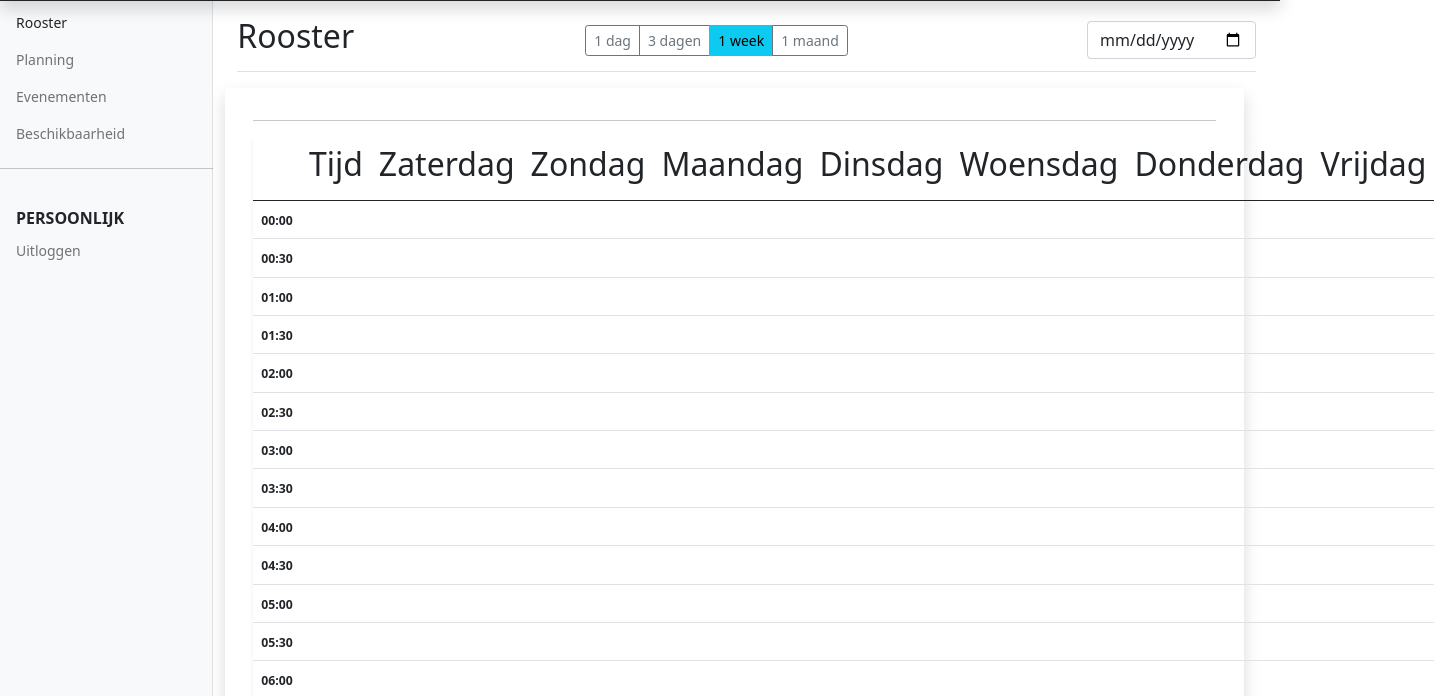
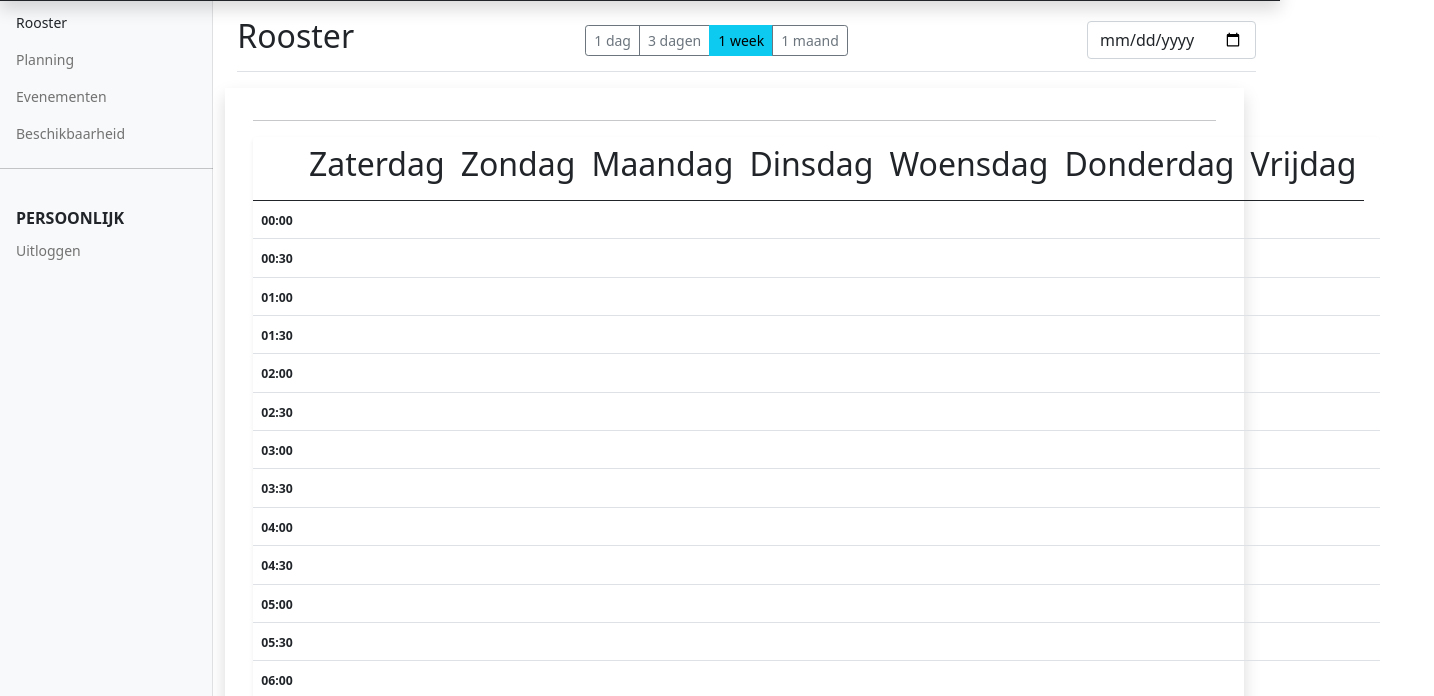
Before and after one commit to Development-Incea-Web-Solutions/Beachline, a plain HTML site: page rooster-1-week.html in a window 1280 px wide. Shown: the part 100-796 px from the top of the page, 1434 px wide, since content can reach past the window. Drawn offline with nearby package versions, Linux system fonts and the light colour scheme.

Commit message:
Bo | Removed 'tijd' from template

```diff
--- a/rooster-1-week.html
+++ b/rooster-1-week.html
@@ -92,9 +92,9 @@
                         <table class="table table-hover table-fit table-responsive shadow-sm p-3 mb-5  rounded">
                             <thead>
                                 <td>
-                                <th>
+                                <!-- <th>
                                     <H3 class="text-center fs-2">Tijd</H3>
-                                </th>
+                                </th> -->
                                 <th>
                                     <H3 class="text-center fs-2">Zaterdag</H3>
                                 </th>
```
